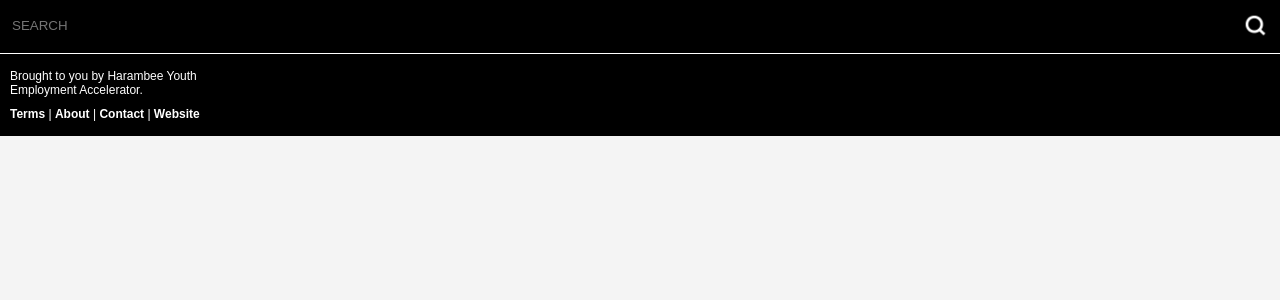
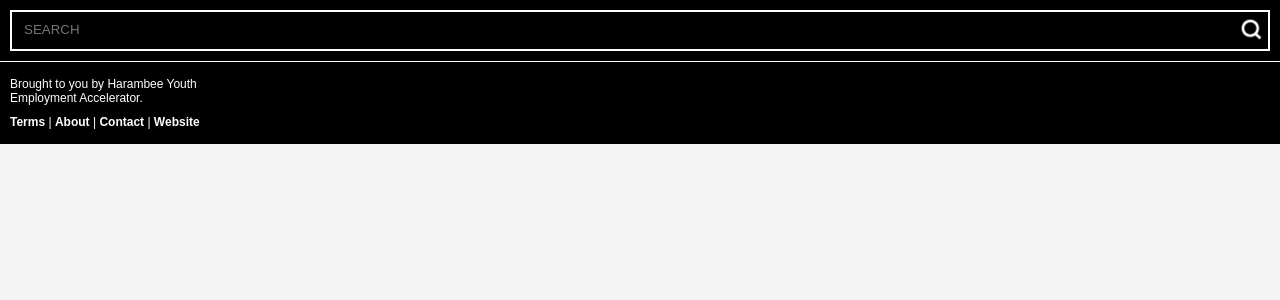
Before and after one commit to praekelt/harambee-mobile, a Django app: template harambee/templates/misc/intro.html in a window 1280 px wide. Shown: the part 50-350 px from the top of the page. Run offline with Django 3.2, Linux system fonts and the light colour scheme; the template is opened without the code that fills it, so the values that code supplies are empty; parts of the project's set-up code (start-up, migrations or seed data) failed here and were passed over; some libraries are stand-ins or nearby versions.

Commit message:
Added class

```diff
--- a/harambee/templates/core/main_search.html
+++ b/harambee/templates/core/main_search.html
@@ -1,5 +1,5 @@
 <div id="search-container" class="search-container black-back">
-    <div>
+    <div class="box-border">
         <form action="/search/" method="get">
             {% csrf_token %}
             <div class="search-box">
```
